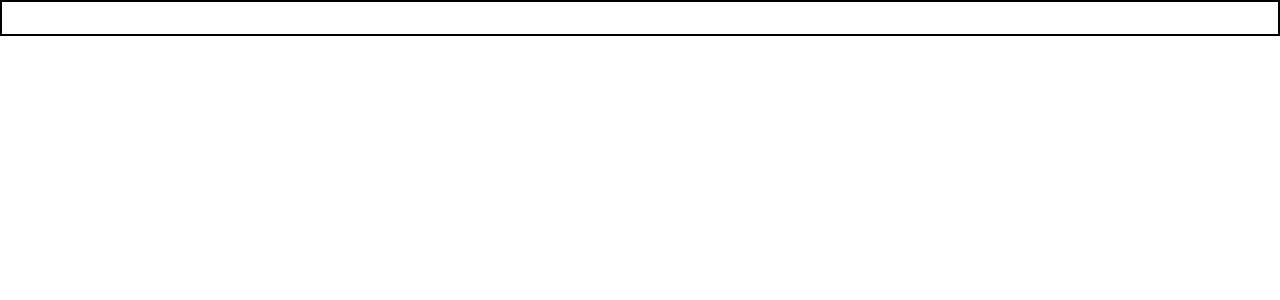
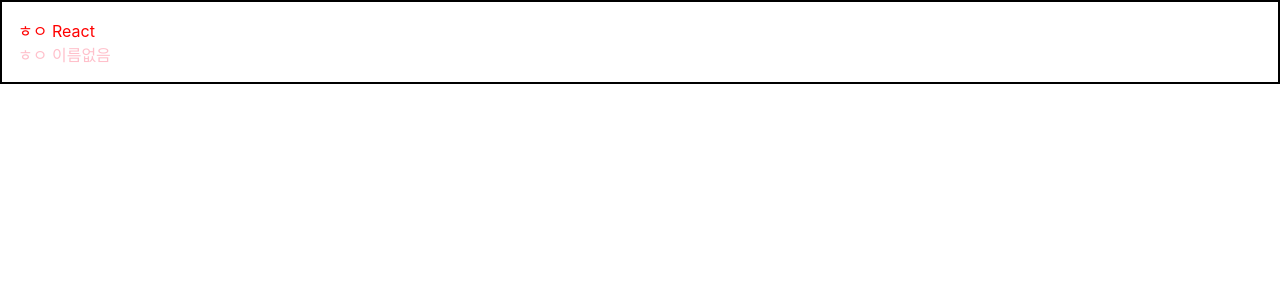
Before and after one commit to wooooooood/Workshop, a React (Create React App) app in the folder React/react-tutorial/begin-react/: page / in a window 1280 px wide. Shown: the top 300 px of the page. Built offline with nearby package versions, Linux system fonts and the light colour scheme; the HTML template or start-up script is replaced by a standard one.

Commit message:
props children 적용

```diff
--- a/React/react-tutorial/begin-react/src/Wrapper.js
+++ b/React/react-tutorial/begin-react/src/Wrapper.js
@@ -1,12 +1,12 @@
 import React from 'react';
 
-function Wrapper() {
+function Wrapper({children}) {
     const style = {
         border: '2px solid black',
         padding: 16
     };
 
-    return <div style={style}></div>
+    return <div style={style}>{children}</div>
 }
 
 export default Wrapper;
```
